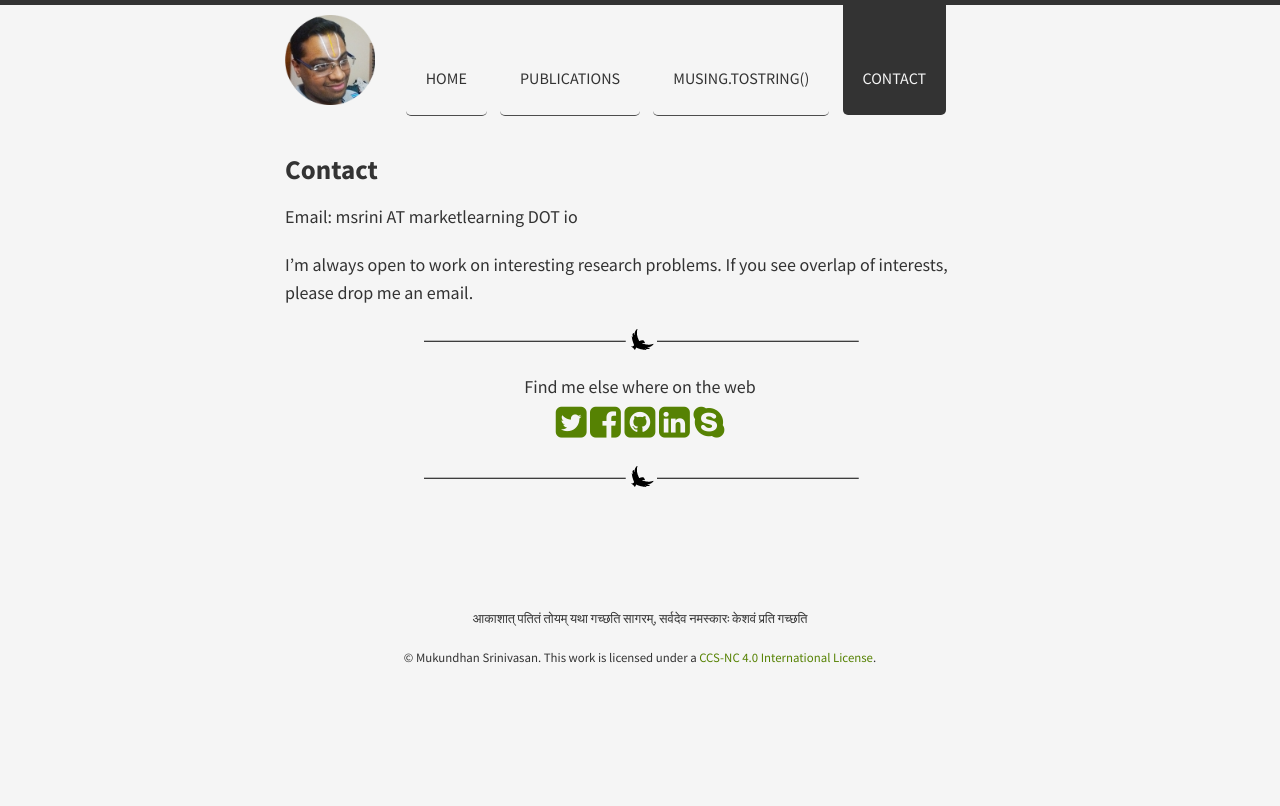
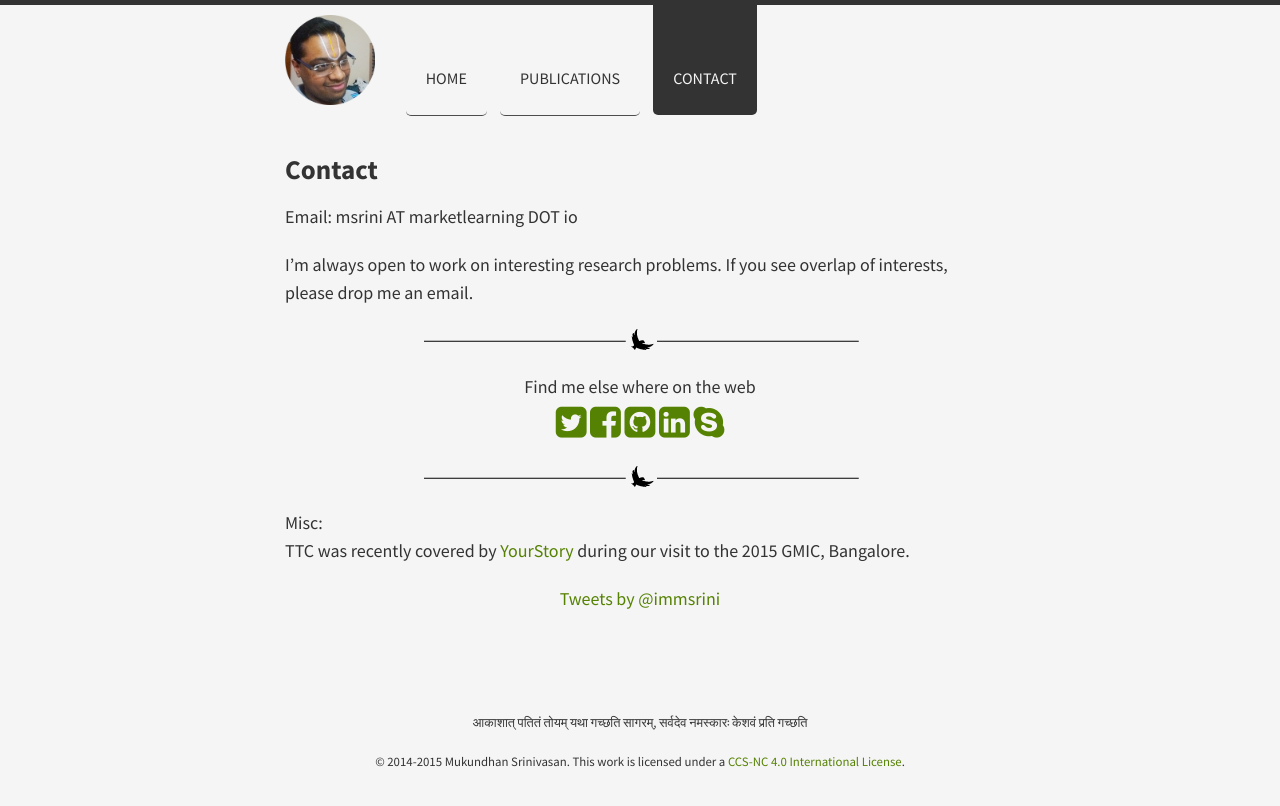
Before and after one commit to forkmsrini/forkmsrini.github.io-master, a Jekyll site: the page built from contact/index.md, in a window 1280 px wide. Shown: the top 806 px of the page. Built offline with Jekyll 4.4.1, drawn with Linux system fonts in a browser that asks for light colours; nearby versions of some CDN libraries; comment, search, counter and statistics services are not loaded.

Commit message:
newCommitSept2015

```diff
--- a/_data/links.yml
+++ b/_data/links.yml
@@ -7,8 +7,8 @@
 - url: /publications
   title: Publications
 
-- url: /blog
-  title: musing.toString()
+#- url: /blog
+#  title: musing.toString()
 
 #- url: /books
 #  title: Books
--- a/_layouts/default.html
+++ b/_layouts/default.html
@@ -24,7 +24,7 @@
       आकाशात् पतितं तोयम् यथा गच्छति सागरम्,  सर्वदेव नमस्कारः केशवं प्रति गच्छति
       </p>
         <p>
-          &copy Mukundhan Srinivasan. This work is licensed under a <a rel="license" href="http://creativecommons.org/licenses/by-nc/4.0/deed.en_US">CCS-NC 4.0 International License</a>.
+          &copy 2014-2015 Mukundhan Srinivasan. This work is licensed under a <a rel="license" href="http://creativecommons.org/licenses/by-nc/4.0/deed.en_US">CCS-NC 4.0 International License</a>.
         </p>
       </footer>
     </div>
--- a/contact/index.md
+++ b/contact/index.md
@@ -25,6 +25,14 @@ I'm always open to work on interesting research problems. If you see overlap of
 </table>
 </div>
 <hr/>
+
+Misc:<br/>
+TTC was recently covered by [YourStory](http://yourstory.com/2015/09/photo-sparks-flipkart-startups-unicorns-gmic/) during our visit to the 2015 GMIC, Bangalore.
+
+<div align="center">
+<a class="twitter-timeline" href="https://twitter.com/immsrini" data-widget-id="642579612531228672">Tweets by @immsrini</a>
+<script>!function(d,s,id){var js,fjs=d.getElementsByTagName(s)[0],p=/^http:/.test(d.location)?'http':'https';if(!d.getElementById(id)){js=d.createElement(s);js.id=id;js.src=p+"://platform.twitter.com/widgets.js";fjs.parentNode.insertBefore(js,fjs);}}(document,"script","twitter-wjs");</script>
+</div>
 <!--
 Some site that I maintain currently:
 [IISc-SIAM Student Chapter](http://iiscsiam.github.io/), [IISc-AHS Student Chapter](http://iisc-ahs.github.io/), [Fourth Asian/Australian Rotorcraft Forum Conference](http://arf.vtol.org/), [IEEE WRAP 2015](http://wrap2015.org/), [AFV](http://afvstudios.com/).-->
```
Also changed, not shown: index.md (+12 -5 lines), public/images/thethingscloud.png (added).
